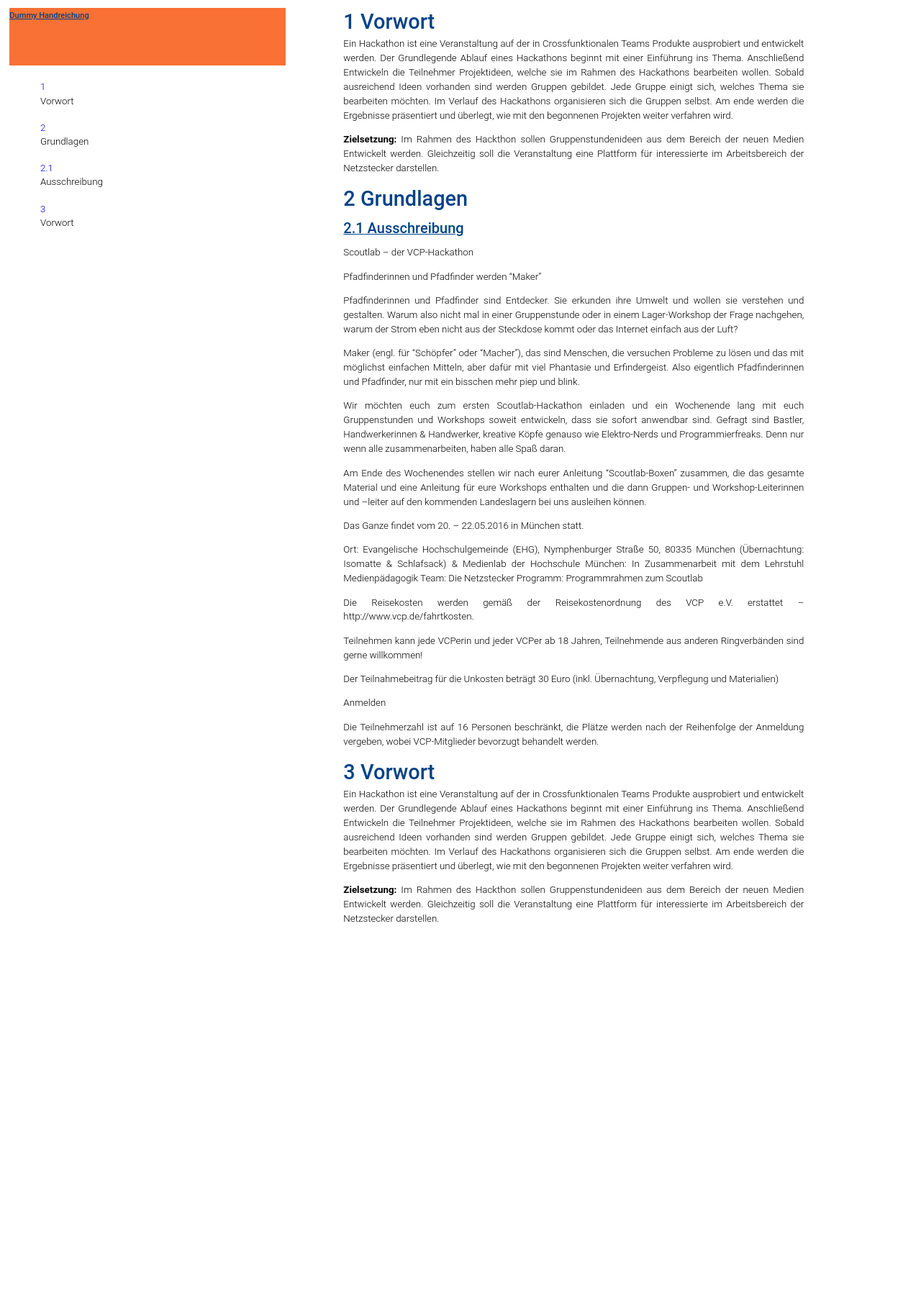
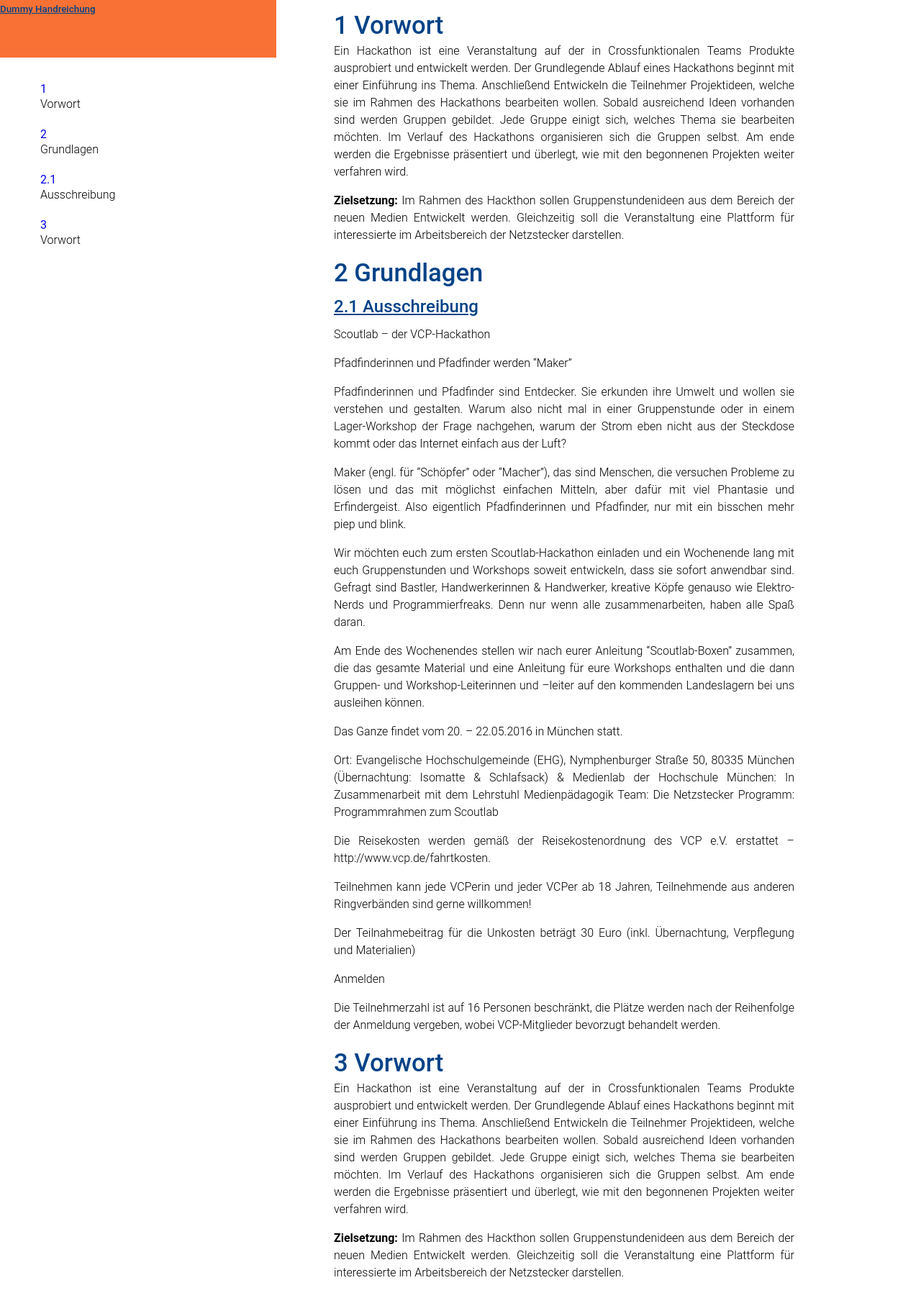
Before and after one commit to joek/Dummy-HR, a Jekyll site: the page built from index.html, in a window 1280 px wide. Shown: the whole page at 72% size. Built offline with Jekyll 4.4.1, drawn with Linux system fonts in a browser that asks for light colours; before the commit the page ends 1300 px from its top, so only the background shows below that.

Commit message:
style logo

```diff
--- a/styles/styles.css
+++ b/styles/styles.css
@@ -1,13 +1,13 @@
-body {
-        font-family: 'Roboto', Arial, serif;
-        margin:0 1em 0 1em;
-        font-family:Roboto, sans-serif;
-	font-size:0.833em;
-	font-style:normal;
-	font-variant:normal;
-	font-weight:300;
-	line-height:1.44;
-      }
+body,
+html {
+	padding:			0;
+	margin:				0;
+	min-height:			100%;
+	font-family: 'Roboto', Arial, serif;
+	overflow-x:			hidden;
+	background:			#fff;
+}
+
 h1 , section.main-content h2{
 	color:#004287;
     font-family:Roboto, sans-serif;
```
